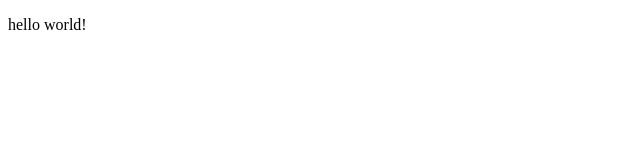
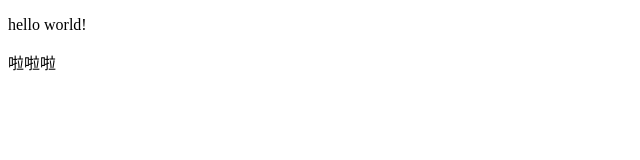
Before and after one commit to shunwuyu/vuex_express_blog, a website: page sukura7.html in a window 1280 px wide. Shown: the full height of the page, 0-640 px from the left. Drawn offline with Linux system fonts and the light colour scheme.

Commit message:
'update'

```diff
--- a/sukura7.html
+++ b/sukura7.html
@@ -6,5 +6,6 @@
 </head>
 <body>
 	<p>hello world!</p>
+            <p>啦啦啦</p>
 </body>
 </html>
```
